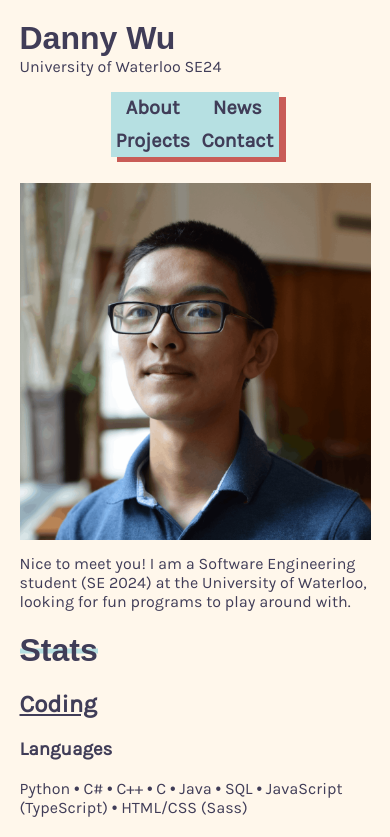
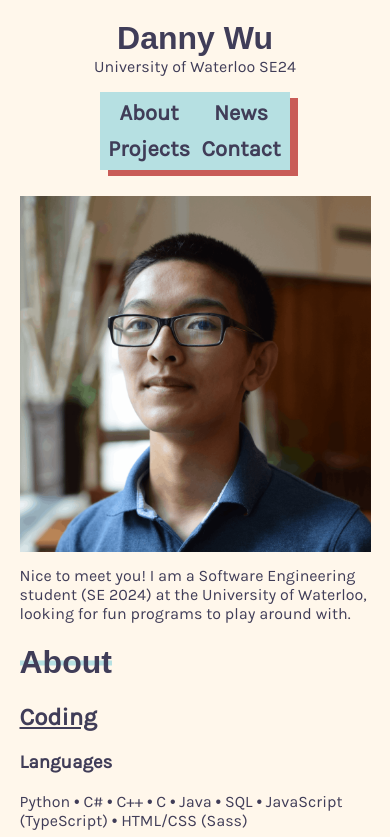
Before and after one commit to dannywuwu/dannywuwu.github.io, a React (Create React App) app: page / in a window 390 px wide. Shown: the top 837 px of the page. Built offline with nearby package versions, Linux system fonts and the light colour scheme.

Commit message:
mobile/tablet intro navbox alignment, stats->about title

```diff
--- a/src/Components/Intro.tsx
+++ b/src/Components/Intro.tsx
@@ -7,10 +7,10 @@ interface IntroProps {}
 export const Intro = (props: IntroProps) => {
   return (
     <div className="intro-wrapper">
-      <p className="intro-text">
+      <div className="intro-text">
         <h1 id="intro-name">Danny Wu</h1>
         <p id="intro-education">University of Waterloo SE24</p>
-      </p>
+      </div>
       <Navbox></Navbox>
     </div>
   );
--- a/src/Components/Stats.tsx
+++ b/src/Components/Stats.tsx
@@ -8,7 +8,7 @@ export const Stats: React.FC<StatsProps> = () => {
   return (
     <div className="stats-wrapper">
       <h1 className="section-title" id="stats">
-        Stats
+        About
       </h1>
       <div className="stats-section">
         {/* Coding */}
--- a/src/res/styles/About.scss
+++ b/src/res/styles/About.scss
@@ -36,8 +36,7 @@
 
 @media screen and (min-width: $laptop) {
   .about-wrapper {
-    max-height: 90vh;
-    min-height: 500px;
+    min-height: 90vh;
   }
 
   #portrait {
--- a/src/res/styles/Intro.scss
+++ b/src/res/styles/Intro.scss
@@ -1,16 +1,22 @@
 @import "styles";
+
+.intro-text {
+  margin: auto;
+  margin-bottom: 1em;
+}
 
 #intro-name {
   margin: auto;
+  text-align: center;
 }
 
 #intro-education {
   margin: auto;
+  text-align: center;
 }
 
 .intro-wrapper {
   display: grid;
-  grid-gap: 1em;
   img {
     height: auto;
     max-width: 100%;
@@ -23,19 +29,8 @@
     display: grid;
     gap: 0;
     grid-template-rows: repeat(2, 50vh);
-    grid-template-columns: 1fr;
-    .intro-text {
-      margin: auto;
-      margin-bottom: 1em;
-    }
     #intro-name {
-      margin-left: auto;
-      margin-right: auto;
       font-size: 4em;
-      z-index: -1;
-    }
-    #intro-education {
-      text-align: center;
     }
     .nav-wrapper {
       grid-row: 2/3;
--- a/src/res/styles/Navbox.scss
+++ b/src/res/styles/Navbox.scss
@@ -7,11 +7,11 @@
   gap: 1rem;
   text-align: center;
   background-color: $secondary;
-  padding: 0.3em;
+  padding: 0.5em;
   position: relative;
   li {
     font-weight: 600;
-    font-size: 2rem;
+    font-size: 2.2rem;
   }
 }
 
```
